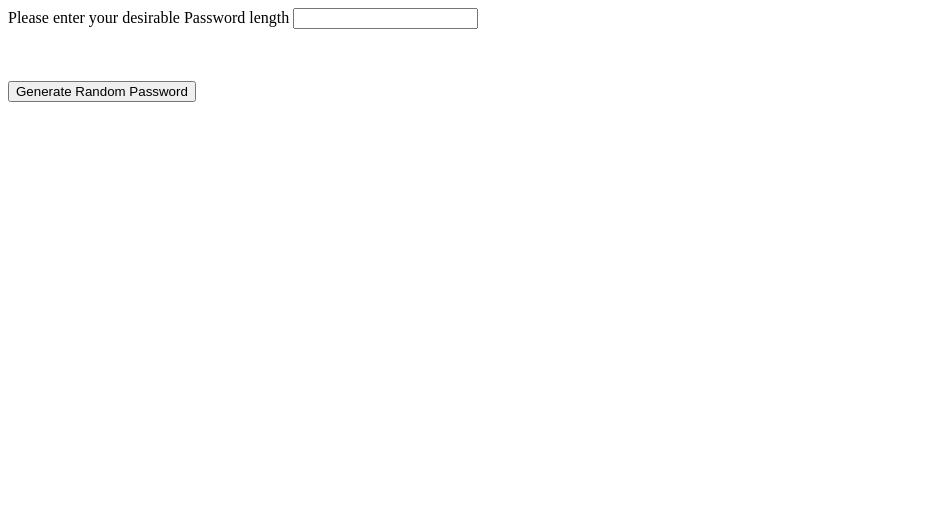
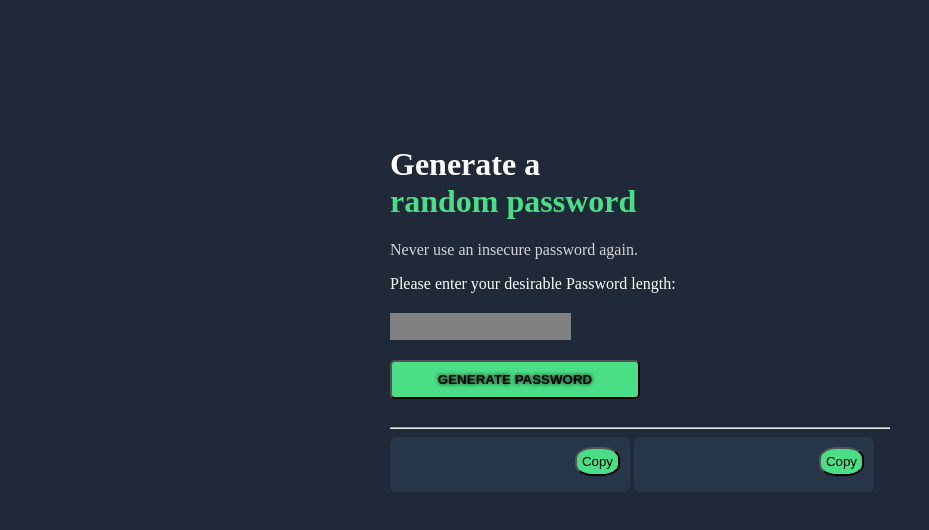
Before and after one commit to Mirzadsamii20/passwordGenerator, a plain HTML site: page index.html in a window 1280 px wide. Shown: the whole page, without its empty margins (0-929 px from the left). Drawn offline with Linux system fonts and the light colour scheme.

Commit message:
created the original version of the application that user enters the password length and two different passwords are generated in two fields.

```diff
--- a/app.js
+++ b/app.js
@@ -2,13 +2,14 @@ const characters = ["A","B","C","D","E","F","G","H","I","J","K","L","M","N","O"
 "/"];
 
 let btnEl = document.getElementById("btnGen");
-let parEl = document.getElementById('pass');
+let spanOneEl = document.getElementById('passField1');
 let inputEl = document.getElementById('input');
+let spanTwoEl = document.getElementById('passField2');
 
 
 
 
-btnEl.addEventListener('click' , passGenerator);
+btnEl.addEventListener('click' , click);
 
 
 
@@ -17,15 +18,25 @@ btnEl.addEventListener('click' , passGenerator);
 
 
 function passGenerator(){
+
     let passLength = Number(inputEl.value);
-    console.log(passLength)
+    // console.log(passLength)
     // if (randomPass == false){
      let   randomPass = '';
- for(i=0; i<passLength; i++){
+     if(passLength > 14 && passLength <26){ for(i=0; i<passLength; i++){
 
-    randomPass += characters[Math.floor(Math.random()*characters.length)];
+        randomPass += characters[Math.floor(Math.random()*characters.length)];
 
- }
-  parEl.textContent = randomPass;
-  console.log(randomPass.length)
+     }
+      return randomPass;}
+      else return("Please enter a value from 15 to 25");
+
+
+//   console.log(randomPass.length)
 }
+
+
+function click(){
+    spanOneEl.textContent = passGenerator();
+    spanTwoEl.textContent = passGenerator();
+}
--- a/index.html
+++ b/index.html
@@ -4,8 +4,50 @@
     <meta charset="UTF-8">
     <meta name="viewport" content="width=device-width, initial-scale=1.0">
     <title>Document</title>
+    <link rel="stylesheet" href="style.css">
 </head>
 <body>
+
+    <div class="container">
+        <h1 class="heading"> Generate a <br> <span class="spanPass">random password</span></h1>
+        <p id="slogan">Never use an insecure password again.</p>
+        <form action="">
+            <label id="label" for="input"> Please enter your desirable Password length:</label>
+            <input id="input" type="number">
+        </form>
+        <button id="btnGen" class="btnGen">GENERATE PASSWORD</button>
+        <hr>
+        <div  class=" first-div">  <span id="passField1" class="passwordField"> </span> <button id="copyBtn">Copy</button> </div>
+        <div class="second-div"><span id="passField2" class="passwordField"></span><button id="copyBtn">Copy</button></div>
+
+
+
+
+    </div>
+
+
+
+
+
+
+
+
+
+
+
+
+
+
+
+
+
+
+
+
+
+
+<!--
+
     <form action="">
         <label for="input"> Please enter your desirable Password length</label>
         <input id="input" type="number">
@@ -15,7 +57,7 @@
     <br>
     <p id="pass"></p>
 
-    <button id="btnGen">Generate Random Password</button>
+    <button id="btnGen">Generate Random Password</button> -->
     <script src="app.js"></script>
 </body>
 </html>
--- a/style.css
+++ b/style.css
@@ -0,0 +1,83 @@
+body{
+     box-sizing: border-box;
+    background-color:  #1F2937;
+    color: white;
+    display: flex;
+    justify-content: center;
+    align-items: center;
+    height: 600px;
+
+
+
+}
+
+.container{
+    width: 500px;
+
+}
+#label{
+    display: block;
+    margin-bottom: 20px;
+}
+#input{
+    min-height: 25px;
+    background-color:gray;
+    border: none;
+
+}
+
+
+.spanPass{
+    color: #4ADF86;
+}
+
+#slogan{
+    color: #D5D4D8;
+}
+
+.btnGen{
+    width: 250px;
+    background-color: #4ADF86;
+    padding: 10px 30px;
+    border-radius: 5px;
+    font-weight:bolder;
+    margin-top: 20px;
+    margin-bottom: 20px;
+    text-shadow: 0 0 4px;
+}
+
+.btnGen:hover{
+    background-color: white;
+    color: #4ADF86;
+    zoom: 1.3;
+
+}
+
+
+.first-div ,.second-div{
+    display:inline-block;
+    width: 220px;
+    min-height: 35px;
+    padding: 10px;
+    border-radius: 6px;
+    background-color:#273549;
+    color:#55F991;
+
+
+ }
+
+ #copyBtn{
+    margin-left: auto;
+    margin-right: 0;
+    display: block;
+    padding: 5px;
+    border-radius: 40%;
+    background-color: #4ADF86;
+
+ }
+
+ #copyBtn:hover{
+    background-color: white;
+    color: #4ADF86;
+    zoom: 1.3   ;
+ }
```
